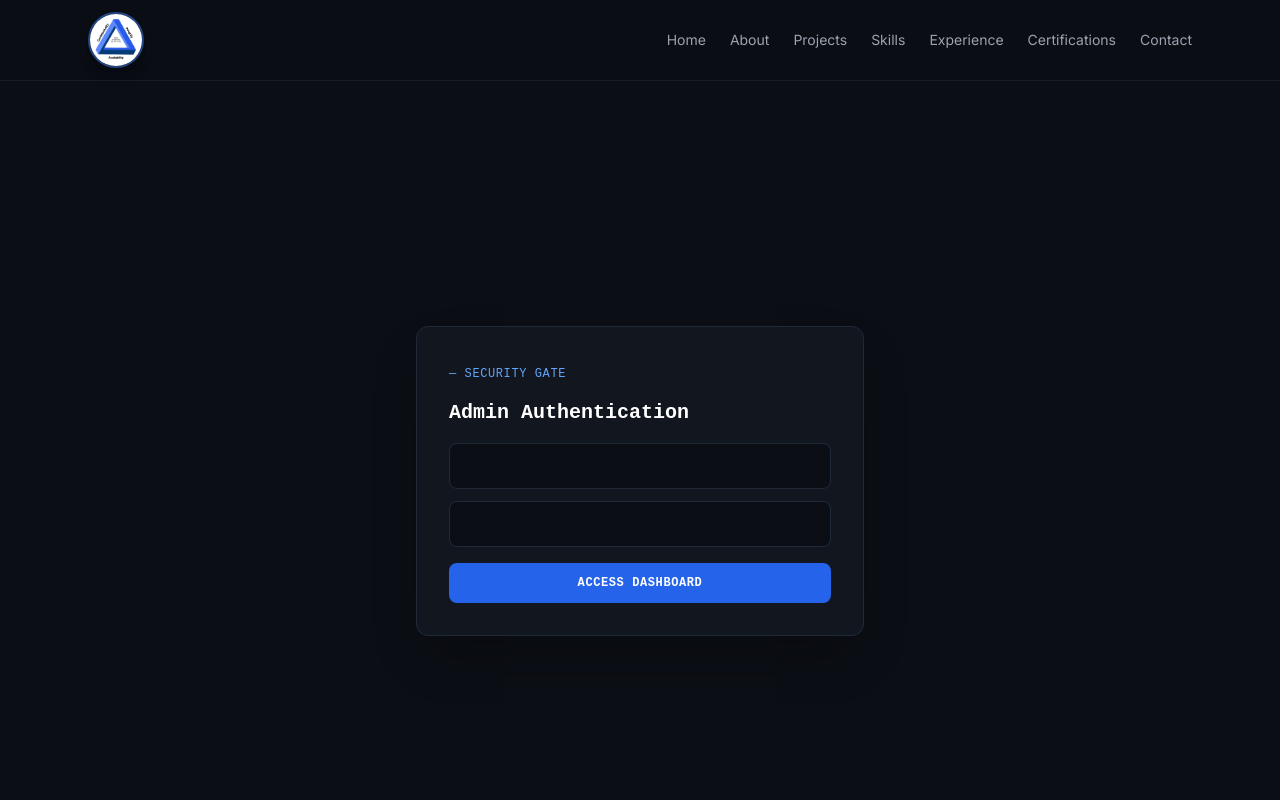
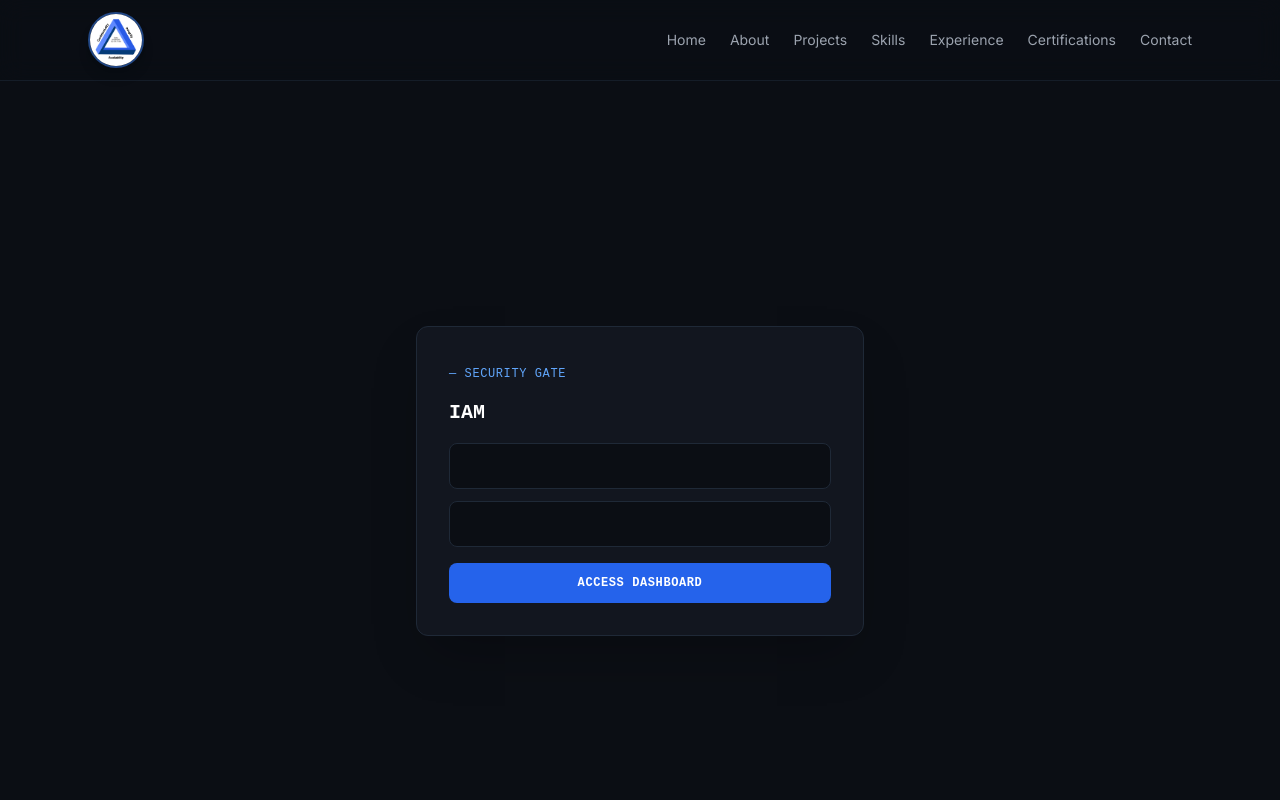
Before and after one commit to udekwesundayifesinachi/portfolio, a Next.js app: page /admin in a window 1280 px wide. Shown: the top 800 px of the page. Built offline with nearby package versions, Linux system fonts and the light colour scheme.

Commit message:
Update admin login

```diff
--- a/app/admin/page.tsx
+++ b/app/admin/page.tsx
@@ -106,7 +106,7 @@ export default function AdminPage() {
       <div className="min-h-screen bg-[#0b0e14] text-white flex items-center justify-center p-4">
         <form onSubmit={handleLogin} className="bg-[#12161f] p-8 rounded-xl border border-gray-800 w-full max-w-md space-y-4 shadow-2xl">
           <span className="text-xs font-mono text-blue-400 uppercase tracking-wider">— SECURITY GATE</span>
-          <h1 className="text-xl font-bold font-mono text-white mt-1">Admin Authentication</h1>
+          <h1 className="text-xl font-bold font-mono text-white mt-1">IAM</h1>
           {authError && <p className="text-rose-500 text-sm font-mono">Invalid username or password.</p>}
 
           <div className="space-y-3">
```
